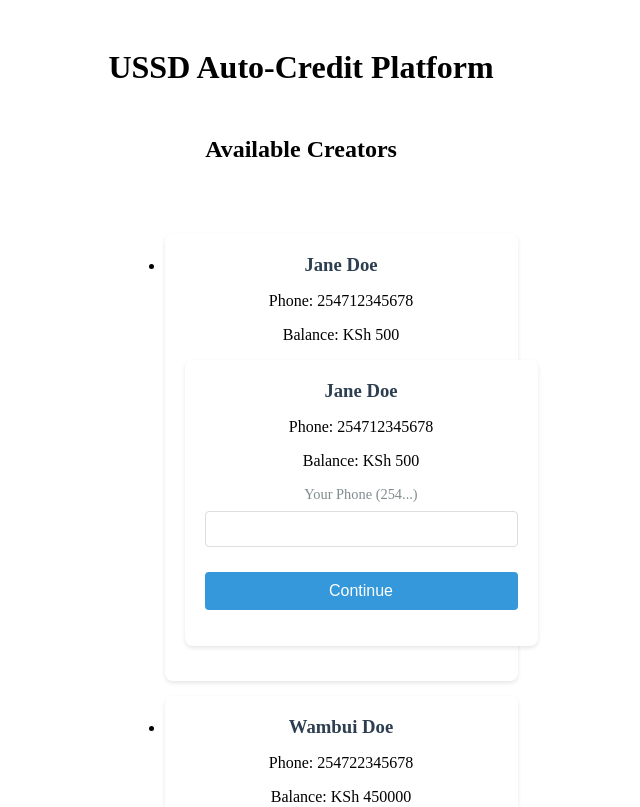
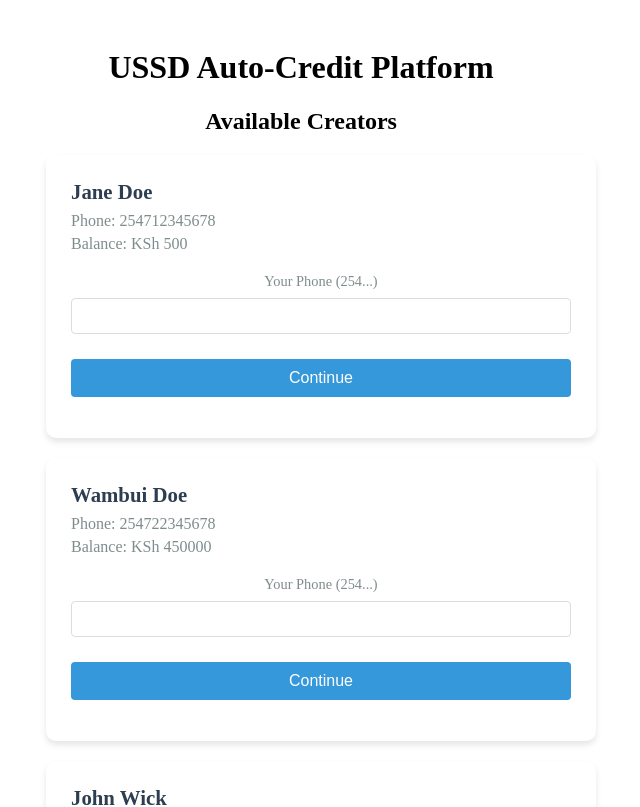
Before and after one commit to rigzlion8/ussd-auto-credit, a React (Create React App) app: page / in a window 1280 px wide. Shown: the top 807 px of the page, without its empty margins (339-979 px from the left). Built offline with nearby package versions, Linux system fonts and the light colour scheme; data requests are answered from the project's data file.

Commit message:
frontend-styling

```diff
--- a/src/App.css
+++ b/src/App.css
@@ -107,12 +107,3 @@
   max-width: 1200px;
   margin: 0 auto;
 }
-
-/* Influencer list container */
-.influencer-list {
-  display: flex;
-  flex-direction: column;
-  align-items: center;
-  gap: 20px;
-  margin-top: 30px;
-}
--- a/src/components/InfluencerList.tsx
+++ b/src/components/InfluencerList.tsx
@@ -15,19 +15,12 @@ export const InfluencerList = () => {
       ) : (
         <ul>
           {influencers.map((influencer) => (
-            <li key={influencer.id} className="influencer-card">
-              <div className="influencer-info">
-                <h3>{influencer.name}</h3>
-                <p>Phone: {influencer.phone}</p>
-                <p>Balance: KSh {influencer.balance}</p>
-              </div>
               <SubscribeForm
                 influencerId={influencer.id}
                 influencerName={influencer.name}
                 influencerPhone={influencer.phone}
                 influencerBalance={influencer.balance}
               />
-            </li>
           ))}
         </ul>
       )}
--- a/src/components/SubscribeForm.css
+++ b/src/components/SubscribeForm.css
@@ -1,20 +1,28 @@
 .influencer-card {
   background: white;
-  border-radius: 8px;
-  box-shadow: 0 2px 4px rgba(0,0,0,0.1);
-  padding: 20px;
-  margin: 15px 0;
+  border-radius: 10px;
+  box-shadow: 0 4px 6px rgba(0, 0, 0, 0.1);
+  padding: 25px;
+  margin: 20px auto;
   width: 100%;
-  max-width: 400px;
+  max-width: 500px;
 }
 
 .influencer-info {
-  margin-bottom: 15px;
+  margin-bottom: 20px;
+  text-align: left;
 }
 
 .influencer-info h3 {
-  margin: 0 0 5px 0;
+  margin: 0 0 8px 0;
+  font-size: 1.3rem;
   color: #2c3e50;
+  margin-bottom: 8px;
+}
+
+.influencer-info p {
+  color: #7f8c8d;
+  margin: 5px 0;
 }
 
 .subscription-form {
```
